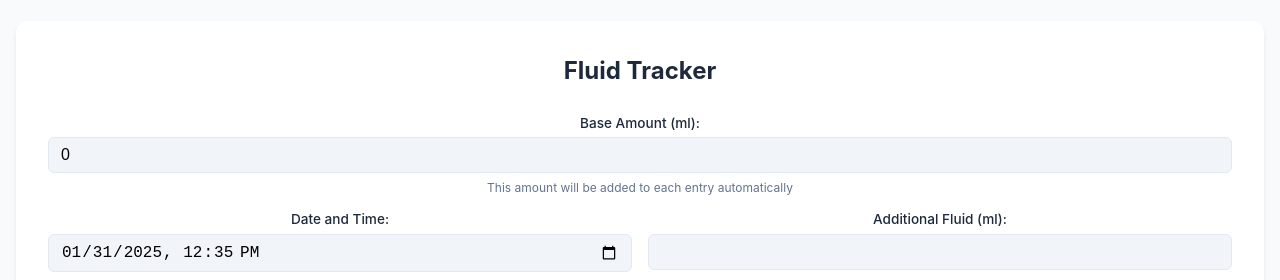
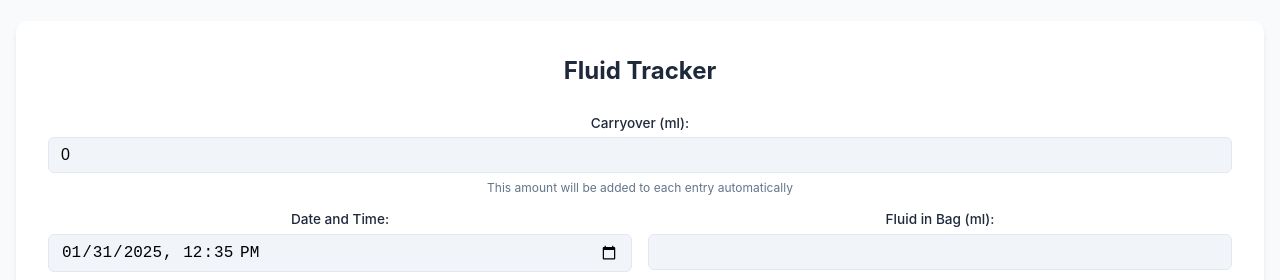
Before and after one commit to Baconwolf/fluidtrack, a React (Vite) app: page / in a window 1280 px wide. Shown: the part 107-387 px from the top of the page. Built offline with nearby package versions, Linux system fonts and the light colour scheme.

Commit message:
Update fluid tracking to include base/carryover amount

```diff
--- a/src/App.tsx
+++ b/src/App.tsx
@@ -25,6 +25,7 @@ function App() {
   interface FluidEntry {
     datetime: string;
     amount: string;
+    baseAmount: string;
   }
 
   const [entries, setEntries] = useState<FluidEntry[]>(() => {
@@ -35,7 +36,11 @@ function App() {
   const handleSubmit = (e: React.FormEvent) => {
     e.preventDefault()
     const totalAmount = (Number(fluidAmount) + Number(baseAmount)).toString()
-    const newEntry = { datetime, amount: totalAmount }
+    const newEntry = {
+      datetime,
+      amount: totalAmount,
+      baseAmount
+    }
     const updatedEntries = [...entries, newEntry]
     setEntries(updatedEntries)
     localStorage.setItem('fluidEntries', JSON.stringify(updatedEntries))
@@ -64,7 +69,7 @@ function App() {
         <h2>Fluid Tracker</h2>
         <form onSubmit={handleSubmit}>
           <div>
-            <label htmlFor="baseAmount">Base Amount (ml):</label>
+            <label htmlFor="baseAmount">Carryover (ml):</label>
             <input
               type="number"
               id="baseAmount"
@@ -88,7 +93,7 @@ function App() {
               />
             </div>
             <div>
-              <label htmlFor="fluid">Additional Fluid (ml):</label>
+              <label htmlFor="fluid">Fluid in Bag (ml):</label>
               <input
                 type="number"
                 id="fluid"
@@ -100,7 +105,7 @@ function App() {
               {Number(baseAmount) > 0 && (
                 <small className="helper-text">
                   Total: {Number(fluidAmount) + Number(baseAmount)}ml
-                  (Base: {baseAmount}ml + Additional: {fluidAmount}ml)
+                  (Carryover: {baseAmount}ml + In Bag: {fluidAmount}ml)
                 </small>
               )}
             </div>
@@ -112,7 +117,7 @@ function App() {
           {entries.length > 0 && (
             <div className="charts-container">
               <FluidBag
-                currentAmount={Number(entries[entries.length - 1].amount) - Number(baseAmount)}
+                currentAmount={Number(entries[entries.length - 1].amount) - Number(entries[entries.length - 1].baseAmount)}
                 maxCapacity={2000}
               />
               <FluidChart entries={entries} />
--- a/src/components/FluidTable.tsx
+++ b/src/components/FluidTable.tsx
@@ -4,6 +4,7 @@ import './FluidTable.css'
 interface FluidEntry {
     datetime: string;
     amount: string;
+    baseAmount: string;
 }
 
 interface FluidTableProps {
@@ -31,13 +32,17 @@ export function FluidTable({ entries, onClear }: FluidTableProps) {
                                 <thead>
                                     <tr>
                                         <th>Date & Time</th>
-                                        <th>Amount (ml)</th>
+                                        <th>Carryover (ml)</th>
+                                        <th>Amount in Bag (ml)</th>
+                                        <th>Total Amount (ml)</th>
                                     </tr>
                                 </thead>
                                 <tbody>
                                     {entries.map((entry, index) => (
                                         <tr key={index}>
                                             <td>{new Date(entry.datetime).toLocaleString()}</td>
+                                            <td>{entry.baseAmount}</td>
+                                            <td>{Number(entry.amount) - Number(entry.baseAmount)}</td>
                                             <td>{entry.amount}</td>
                                         </tr>
                                     ))}
```
